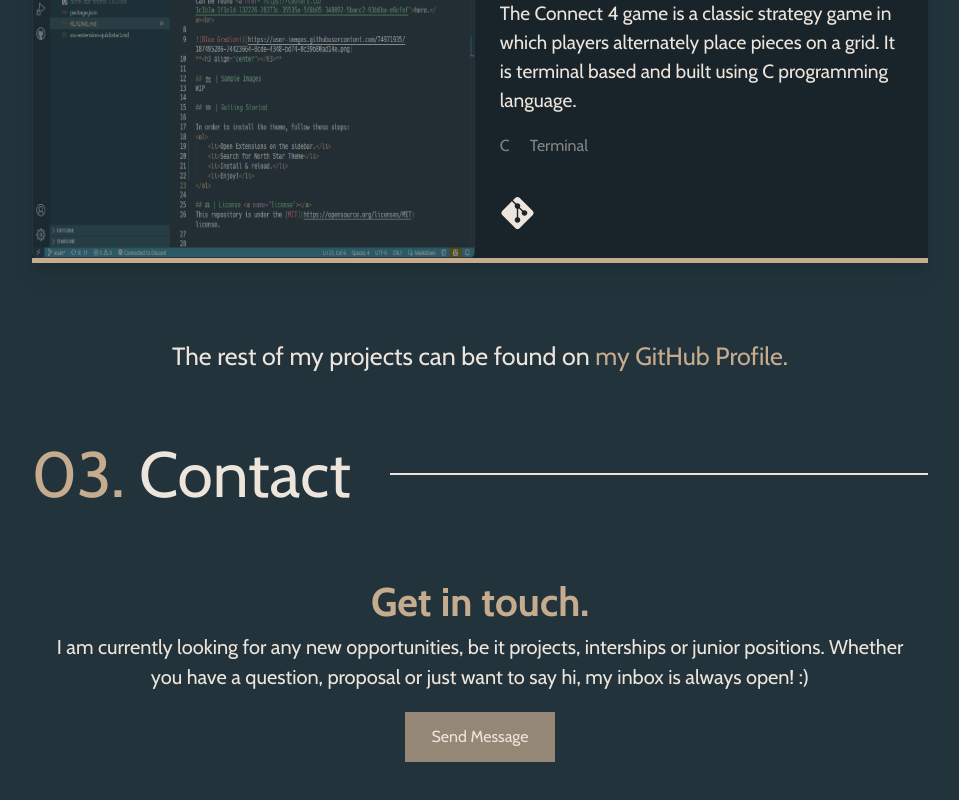
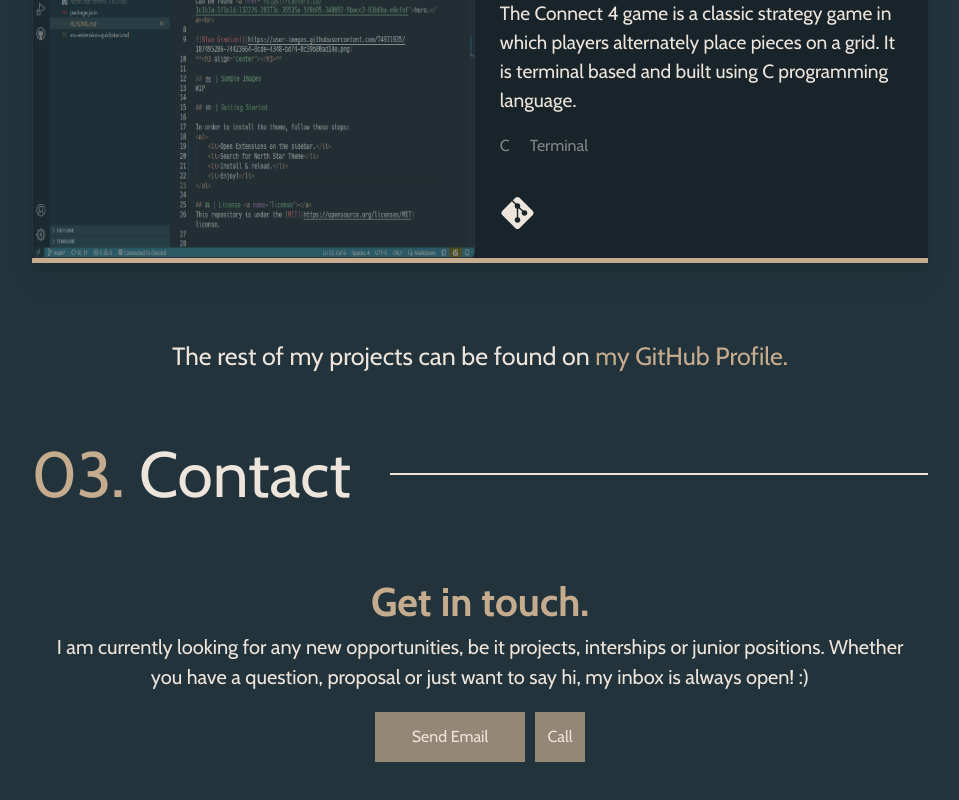
Before and after one commit to AkosoCodes/Personal-Portfolio-Website, a Vue app: page / in a window 1280 px wide. Shown: the part 2824-3624 px from the top of the page, without its empty margins (160-1119 px from the left). Built offline with nearby package versions, Linux system fonts and the light colour scheme.

Commit message:
Added Call Button

```diff
--- a/src/components/sections/contact.vue
+++ b/src/components/sections/contact.vue
@@ -2,19 +2,27 @@
 
     <Heading heading="Contact" headingNum="03"></Heading>
 
-    <div class=" w-2/3 flex justify-center flex-col mt-[50px] mx-auto select-none mb-[50px]">
+    <div class="nav-sm:w-[80%] ssm:w-[85%] w-2/3 flex justify-center flex-col mt-[50px] mx-auto select-none mb-[50px]">
 
         <h1 class="text-accent text-[40px] font-bold text-center">Get in touch.</h1>
-        <p class="text-main text-center text-[20px]">
+        <p class="text-main text-center text-base ssm:text-base-sm">
             I am currently looking for any new opportunities, be it projects, interships or junior positions. Whether you have a question, proposal or just want to say hi, my inbox is always open! :)
         </p>
 
 		<!-- Learn More Button -->
-		<a href="mailto:andrijas0721@gmail.com" class="mx-auto"><button class="mx-auto w-150px h-50px bg-accent text-main my-5 bg-opacity-70 hover:bg-main hover:bg-opacity-30 hover:text-accent">
-			Send Message
-		</button></a>
+        <div class="mx-auto">
+            <a href="mailto:andrijas0721@gmail.com" class=""><button class=" w-150px h-50px bg-accent text-main my-5 bg-opacity-70 hover:bg-main hover:bg-opacity-30 hover:text-accent">
+                Send Email
+            </button></a>
+
+            <a href="tel:+381695566136" class="ml-[10px]"><button class="w-50px h-50px bg-accent text-main my-5 bg-opacity-70 hover:bg-main hover:bg-opacity-30 hover:text-accent">
+                Call
+            </button></a>
+        </div>
 
     </div>
+
+
 
 </template>
 
```
